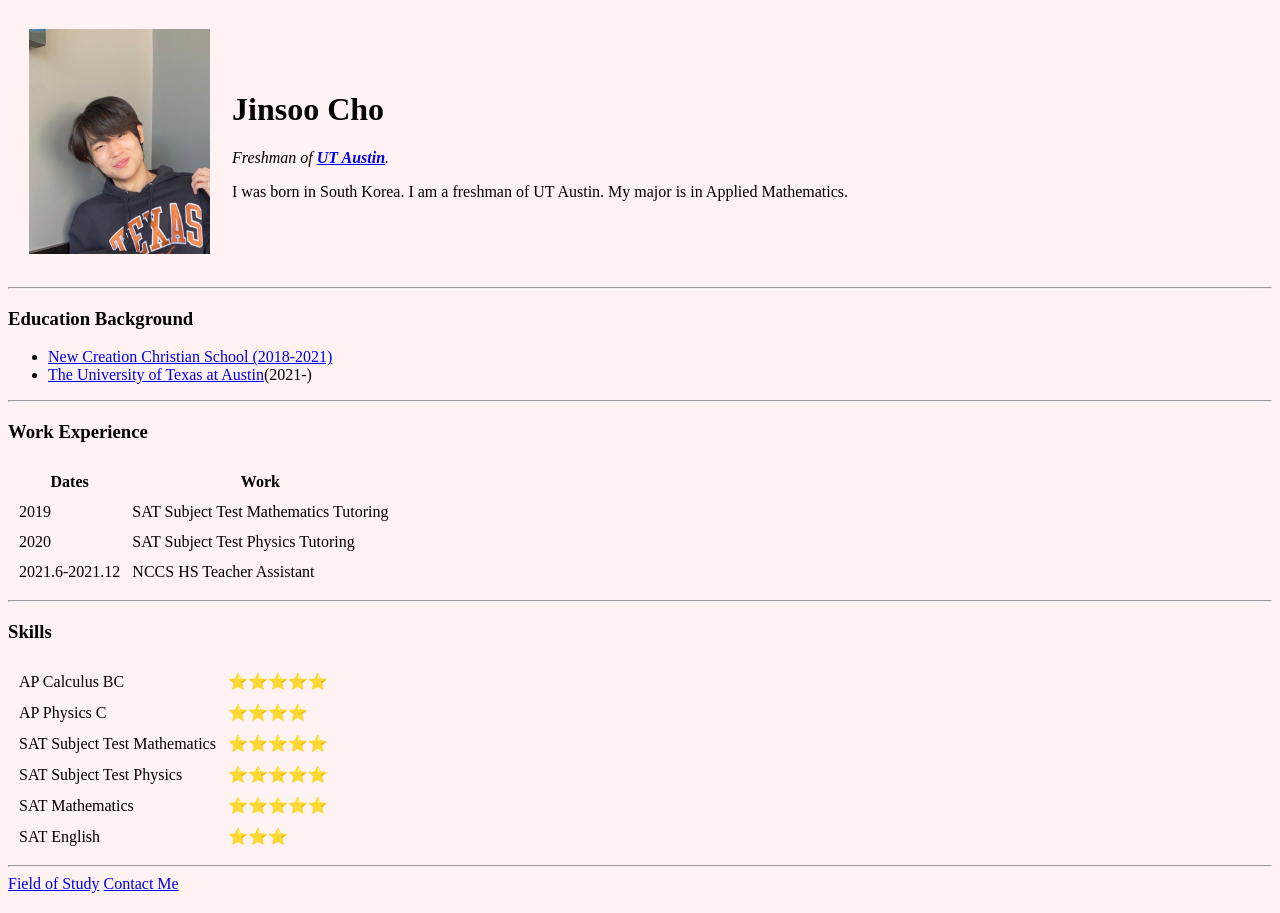
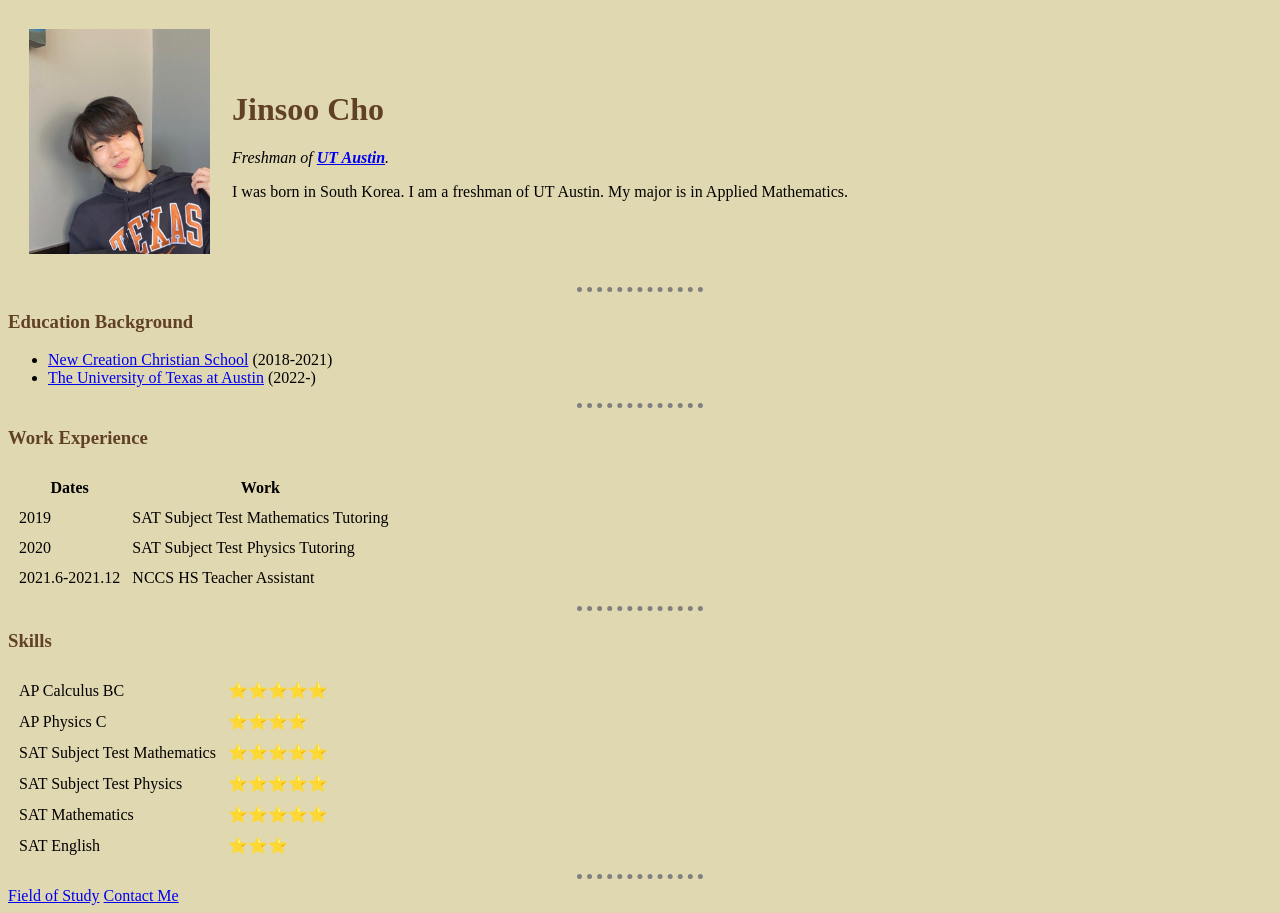
Before and after one commit to whwlstn/cv, a plain HTML site: page index.html in a window 1280 px wide. Drawn offline with Linux system fonts and the light colour scheme.

Commit message:
6/4/2022 update

```diff
--- /dev/null
+++ b/css/styles.css
@@ -0,0 +1,19 @@
+body {
+    background-color: #E0D8B0;
+}
+
+h1 {
+    color: #614124;
+}
+
+h3 {
+    color: #614124;
+}
+
+hr {
+    border-style: none;
+    border-top-style: dotted;
+    border-color: grey;
+    border-width: 5px;
+    width: 10%;
+}
--- a/index.html
+++ b/index.html
@@ -5,8 +5,11 @@
     <meta http-equiv="X-UA-Compatible" content="IE=edge">
     <meta name="viewport" content="width=device-width, initial-scale=1.0">
     <title>Jinsoo's Personal Site</title>
+    <link rel="stylesheet" href="css/styles.css">
+
+
 </head>
-<body style="background-color: #FFF2F2;">
+<body>
     <table cellspacing="20">
         <tr>
             <td><img src="images/jinsoo profile picture.jpg" alt="jinsoo profile picture" width="181" height="225"></td>
@@ -19,8 +22,8 @@
     <hr>
     <h3>Education Background</h3>
     <ul>
-        <li><a href="http://nccs.or.kr/">New Creation Christian School (2018-2021)</a></li>
-        <li><a href="https://www.utexas.edu/">The University of Texas at Austin</a>(2021-)</li>
+        <li><a href="http://nccs.or.kr/">New Creation Christian School</a> (2018-2021)</li>
+        <li><a href="https://www.utexas.edu/">The University of Texas at Austin</a> (2022-)</li>
     </ul>
     <hr>
     <h3>Work Experience</h3>
```
Also changed, not shown: contact-me.html (+1 -0 lines), field of study.html (+1 -0 lines).
